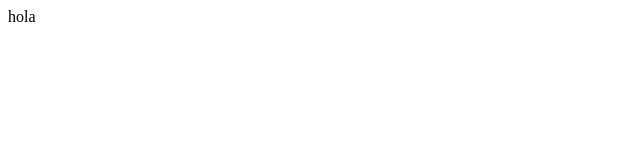
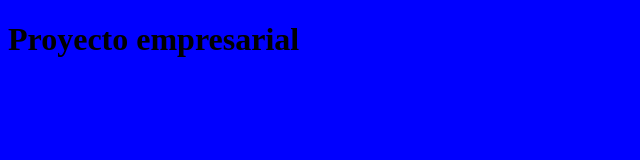
Before and after one commit to sindicatura/CursoGit, a plain HTML site: page index.html in a window 1280 px wide. Shown: the whole page, without its empty margins (0-640 px from the left). Drawn offline with Linux system fonts and the light colour scheme.

Commit message:
parrafo y tamano de fuente

```diff
--- /dev/null
+++ b/css/estilos.css
@@ -0,0 +1,3 @@
+body   {
+    background-color: blue;
+}
--- a/index.html
+++ b/index.html
@@ -4,8 +4,10 @@
     <meta charset="UTF-8">
     <meta name="viewport" content="width=device-width, initial-scale=1.0">
     <title>Document</title>
+    <link href="css/estilos.css" rel="stylesheet" type="text/css">
+
 </head>
 <body>
-    hola
+    <h1>Proyecto empresarial</h1>
 </body>
 </html>
```
Also changed, not shown: comandos_git.txt (added), js/javascript.js (added).
